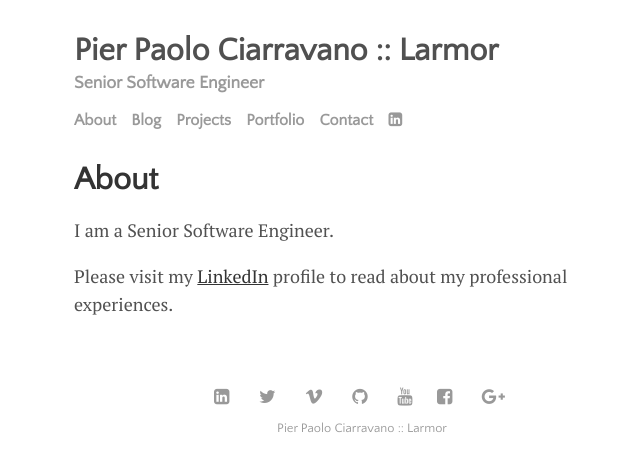
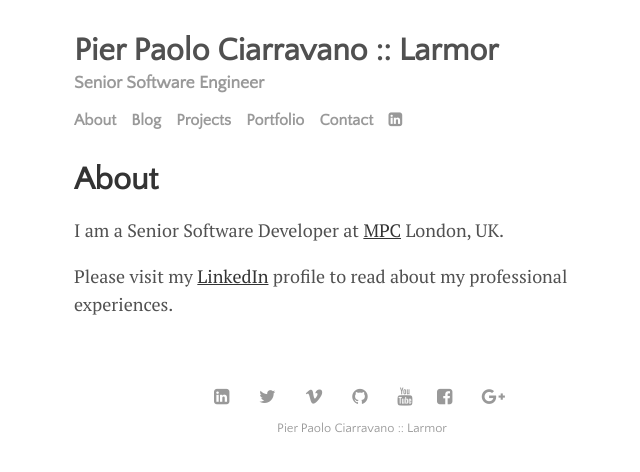
Before and after one commit to ppciarravano/ppciarravano.github.io, a Jekyll site: the page built from menu/about.md, in a window 1280 px wide. Shown: the top 472 px of the page, without its empty margins (278-918 px from the left). Built offline with Jekyll 4.4.1, drawn with Linux system fonts in a browser that asks for light colours; nearby versions of some CDN libraries.

Commit message:
Update job position

```diff
--- a/menu/about.md
+++ b/menu/about.md
@@ -2,6 +2,6 @@
 layout: page
 title: About
 ---
-I am a Senior Software Engineer.
+I am a Senior Software Developer at [MPC](http://www.moving-picture.com/) London, UK.
 
 Please visit my [LinkedIn](http://uk.linkedin.com/in/pierpaolociarravano/en) profile to read about my professional experiences.
```
